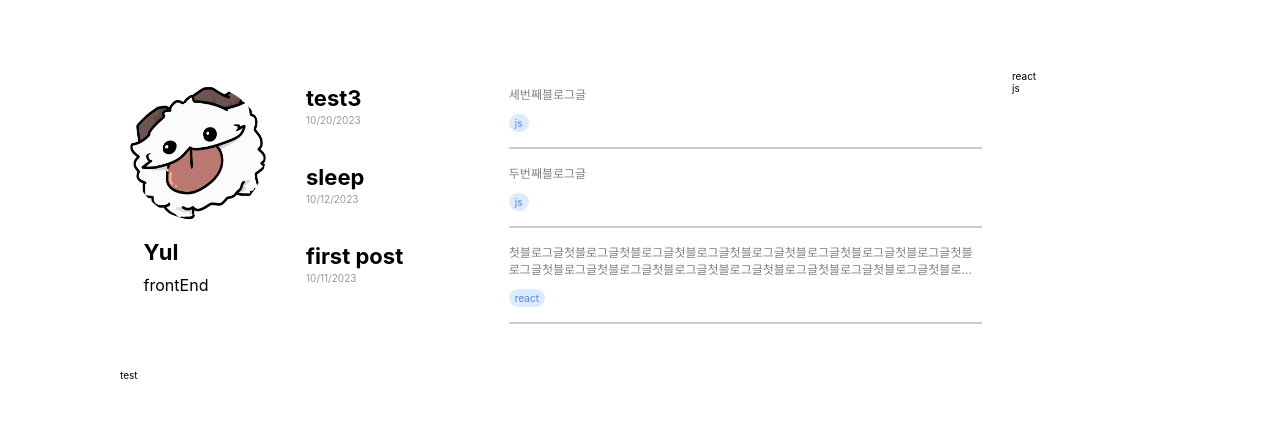
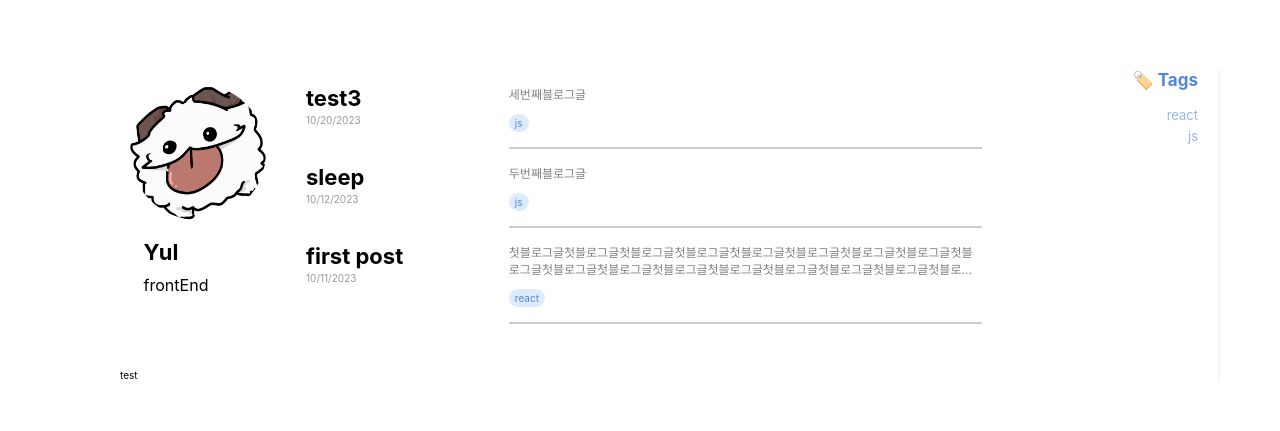
Before and after one commit to yul-dev-k/yul-dev-blog, a React (Create React App) app: page / in a window 1280 px wide. Shown: the part 130-561 px from the top of the page. Built offline with nearby package versions, Linux system fonts and the light colour scheme; some icons are missing; a web font is replaced by a local one.

Commit message:
Feat: TagList에서 tags, 각 tag 하위 라우터 구현

```diff
--- a/src/App.js
+++ b/src/App.js
@@ -7,6 +7,7 @@ import "./styles/Global.scss";
 import Visual from "./components/main/visual/Visual";
 import Posts from "./components/sub/posts/Posts";
 import Post from "./components/sub/posts/Post";
+import Tags from "./components/sub/tags/Tags";
 
 function App() {
   return (
@@ -20,6 +21,7 @@ function App() {
         </Route>
         <Route path="/review" element={<Review />} />
         <Route path="/about" element={<About />} />
+        <Route path="/tags" element={<Tags />} />
       </Routes>
 
       <Footer />
--- a/src/components/main/tagList/TagList.jsx
+++ b/src/components/main/tagList/TagList.jsx
@@ -1,5 +1,6 @@
 import "./TagList.scss";
 import postList from "../../../posts.json";
+import { Link } from "react-router-dom";
 
 export default function TagList() {
   const distinctTags = postList
@@ -7,10 +8,17 @@ export default function TagList() {
     .filter((el, indx, arr) => arr.indexOf(el) === indx);
 
   return (
-    <ul className="tagList">
-      {distinctTags.map((tag, idx) => (
-        <li key={idx}>{tag}</li>
-      ))}
-    </ul>
+    <nav className="tagList">
+      <Link to={"/tags"}>
+        <h2>🏷️ Tags</h2>
+      </Link>
+      <ul>
+        {distinctTags.map((tag, idx) => (
+          <Link to={`/tags/${tag}`}>
+            <li key={idx}>{tag}</li>
+          </Link>
+        ))}
+      </ul>
+    </nav>
   );
 }
--- a/src/components/main/tagList/TagList.scss
+++ b/src/components/main/tagList/TagList.scss
@@ -1,3 +1,40 @@
+@import '../../../styles/Variable.scss';
+
 .tagList {
   width: 100%;
+  // text-align: right;
+  color: $main-color;
+  display: flex;
+  flex-direction: column;
+  align-items: flex-end;
+  border-right: 2.5px solid rgb(163 189 229 / 14%);
+  padding-right: 2rem;
+
+  &:hover {
+
+    border-right: 2.5px solid rgb(163 189 229 / 50%);
+  }
+
+  h2 {
+    font-size: 1.7rem;
+    margin-bottom: 1.7rem;
+  }
+
+  ul {
+    display: flex;
+    flex-direction: column;
+    align-items: flex-end;
+    gap: 0.5rem;
+    width: max-content;
+
+    li {
+
+      font-size: 1.3rem;
+      opacity: 0.6;
+
+      &:hover {
+        opacity: 1;
+      }
+    }
+  }
 }
--- /dev/null
+++ b/src/components/sub/tags/Tags.jsx
@@ -0,0 +1,6 @@
+import Layout from "../../common/layout/Layout";
+import "./Tags.scss";
+
+export default function Tags() {
+  return <Layout>Tags</Layout>;
+}
```
Also changed, not shown: src/components/sub/tags/Tags.scss (added).
